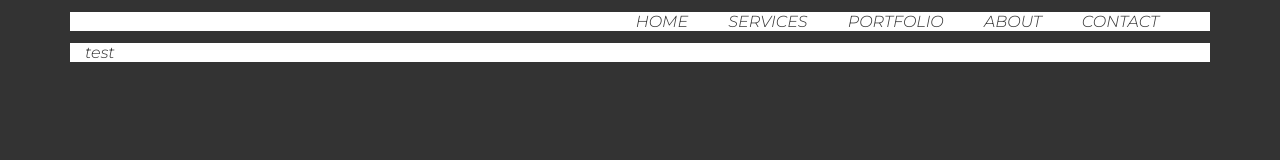
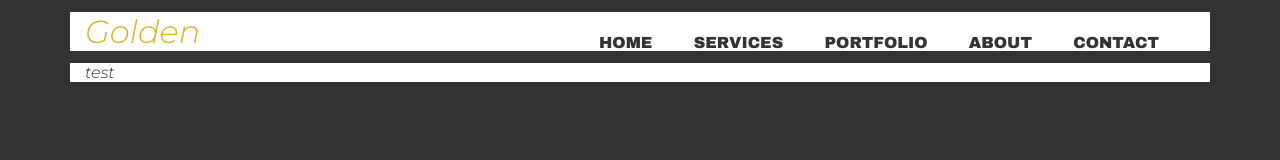
Before and after one commit to AlanM-dev/modul-4-projekt, a website: page index.html in a window 1280 px wide. Drawn offline with Linux system fonts and the light colour scheme.

Commit message:
Add nav2

```diff
--- a/index.html
+++ b/index.html
@@ -12,7 +12,11 @@
 
   <body>
     <nav class="navigation">
-      <div class="container">
+      <div class="container nav-container">
+        <div class="nav-title">
+          <a href="#">Golden</a>
+        </div>
+        <div class="nav-list-div">
           <ul class="nav-list">
             <li>
               <a href="#">HOME</a>
@@ -49,14 +53,13 @@
                 <a href="#"><li>yyy</li></a>
               </ul>
             </li>
+          </ul>
+        </div>
+      </div>
+    </nav>
 
 
 
-
-        </ul>
-      </div>
-
-    </nav>
 
 
     <div class="container">
--- a/sass/style.scss
+++ b/sass/style.scss
@@ -83,4 +83,20 @@ body, html {
 
 .nav-list {
     text-align: right;
+    font-family: $font-title;
 }
+
+.nav-container {
+    display: flex;
+    justify-content: space-between;
+    align-items: flex-end;
+}
+
+.nav-title {
+    font-family: $font-text;
+
+    a {
+        color: $color-three;
+        font-size: 32px;
+    }
+}
```
Also changed, not shown: css/style.css, 1 other file. Lines whose indentation alone changed are shown as unchanged.
